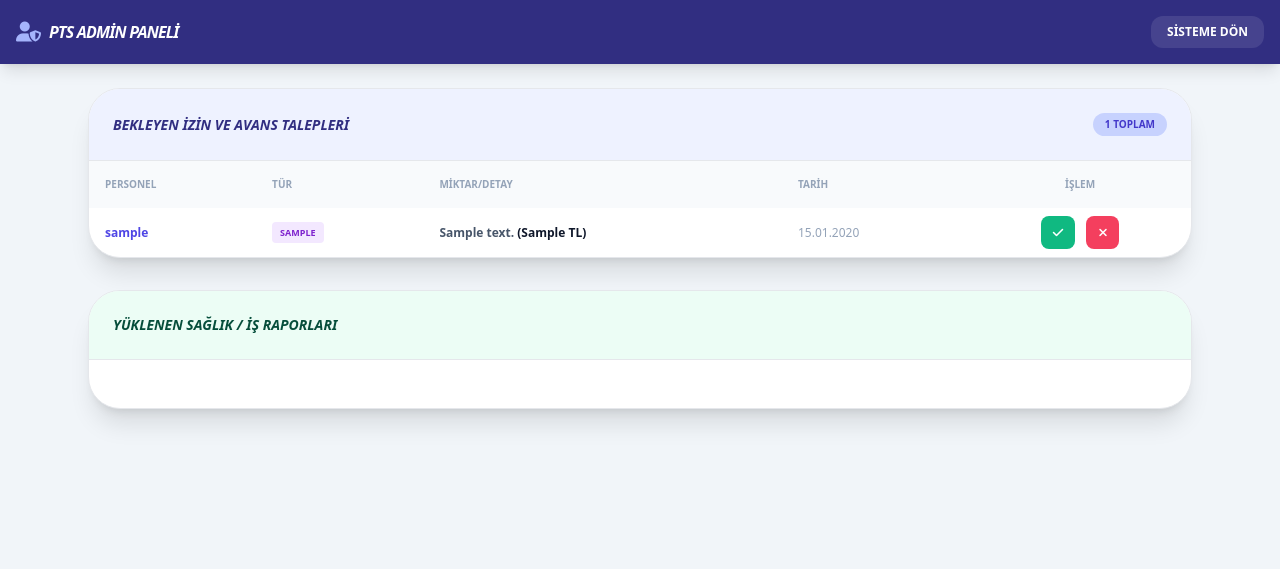
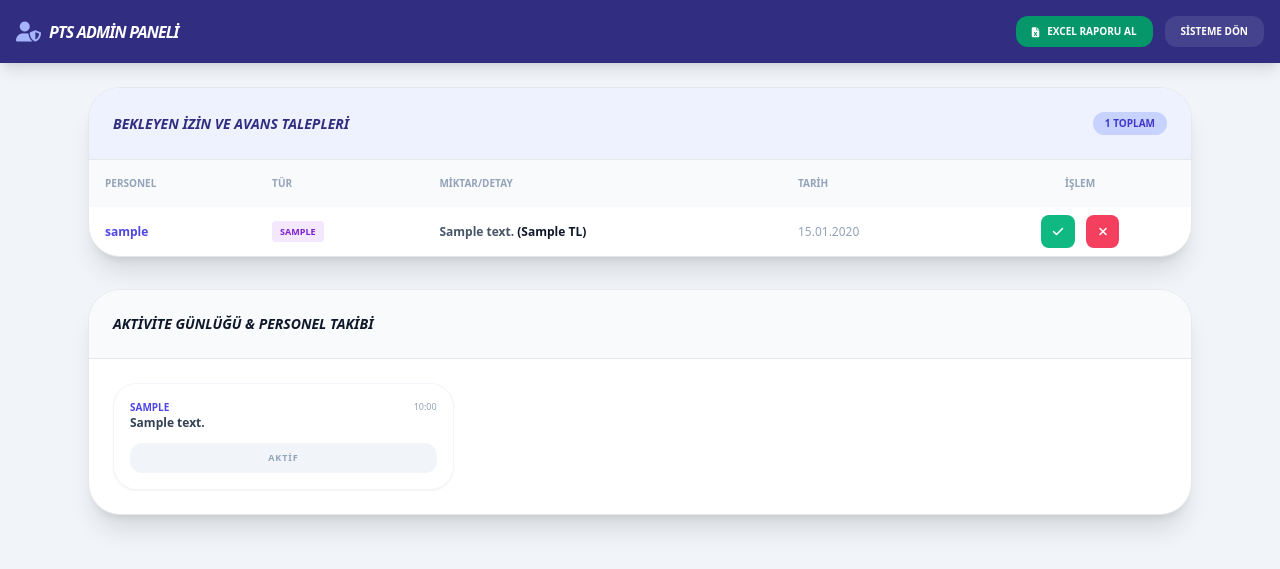
Before and after one commit to sametyalcin231/PTS_Sistemi, a Flask app: page /admin_panel in a window 1280 px wide. Shown: the top 569 px of the page. Run offline with Flask 3, Linux system fonts and the light colour scheme; a user stored in the database is signed in; data comes from the database, SQL or seed files in the repository; tables that the repository leaves empty hold one stand-in row (values such as "Sample post"); some libraries are stand-ins or nearby versions.

Commit message:
Update admin.html

```diff
--- a/templates/admin.html
+++ b/templates/admin.html
@@ -12,9 +12,14 @@
     <nav class="bg-indigo-900 text-white p-4 shadow-lg flex justify-between items-center sticky top-0 z-50">
         <div class="flex items-center gap-2">
             <i class="fa-solid fa-user-shield text-xl text-indigo-300"></i>
-            <h1 class="font-black italic tracking-tighter">PTS ADMİN PANELİ</h1>
+            <h1 class="font-black italic tracking-tighter uppercase">PTS ADMİN PANELİ</h1>
         </div>
-        <a href="/" class="bg-white/10 hover:bg-white/20 px-4 py-2 rounded-xl text-xs font-bold uppercase transition-all">Sisteme Dön</a>
+        <div class="flex items-center gap-3">
+            <a href="/admin/export" class="bg-emerald-600 hover:bg-emerald-700 text-white px-4 py-2 rounded-xl text-[10px] font-black uppercase transition-all flex items-center gap-2">
+                <i class="fa-solid fa-file-excel"></i> Excel Raporu Al
+            </a>
+            <a href="/" class="bg-white/10 hover:bg-white/20 px-4 py-2 rounded-xl text-[10px] font-black uppercase transition-all">Sisteme Dön</a>
+        </div>
     </nav>
 
     <main class="max-w-6xl mx-auto p-6 space-y-8">
@@ -58,36 +63,45 @@
         </div>
 
         <div class="bg-white rounded-[2rem] shadow-xl overflow-hidden border">
-            <div class="p-6 bg-emerald-50 border-b">
-                <h3 class="font-black text-emerald-900 uppercase italic text-sm">Yüklenen Sağlık / İş Raporları</h3>
+            <div class="p-6 bg-slate-50 border-b">
+                <h3 class="font-black text-slate-900 uppercase italic text-sm">Aktivite Günlüğü & Personel Takibi</h3>
             </div>
             <div class="grid grid-cols-1 md:grid-cols-2 lg:grid-cols-3 gap-4 p-6">
-                {% for l in logs if l.type == 'Rapor' %}
-                <div class="border rounded-3xl p-4 bg-slate-50 space-y-3 relative group">
+                {% for l in logs %}
+                <div class="border rounded-3xl p-4 bg-white space-y-3 relative shadow-sm border-slate-100">
                     <div class="flex justify-between items-start">
                         <div>
                             <p class="text-[10px] font-black text-indigo-600 uppercase">{{ l.username }}</p>
                             <p class="text-xs font-bold text-slate-700">{{ l.detail }}</p>
                         </div>
-                        <span class="text-[9px] text-slate-400">{{ l.created_at.strftime('%H:%M - %d.%m') }}</span>
+                        <span class="text-[9px] text-slate-400">{{ l.created_at.strftime('%H:%M') }}</span>
                     </div>
 
-                    {% if l.file_path %}
-                    <div class="relative overflow-hidden rounded-2xl border bg-black h-40">
+                    {% if l.type == 'Terminal' %}
+                    <div class="p-3 bg-indigo-50 rounded-2xl flex justify-between items-center">
+                        <span class="text-[9px] font-black text-indigo-400 uppercase">Geçen Süre:</span>
+                        <span class="text-xs font-black text-indigo-700">{{ get_duration(l.created_at, l.end_at) }}</span>
+                    </div>
+                    {% endif %}
+
+                    {% if l.type == 'Rapor' and l.file_path %}
+                    <div class="relative overflow-hidden rounded-2xl border bg-black h-32 group">
                         <img src="/static/uploads/{{ l.file_path }}" class="w-full h-full object-cover opacity-80 group-hover:opacity-100 transition-opacity">
-                        <a href="/static/uploads/{{ l.file_path }}" target="_blank" class="absolute inset-0 flex items-center justify-center bg-black/40 opacity-0 group-hover:opacity-100 transition-all text-white font-black text-xs">
-                            TAM EKRAN GÖRÜNTÜLE
+                        <a href="/static/uploads/{{ l.file_path }}" target="_blank" class="absolute inset-0 flex items-center justify-center bg-black/40 opacity-0 group-hover:opacity-100 transition-all text-white font-black text-[9px]">
+                            TAM EKRAN
                         </a>
-                    </div>
-                    {% else %}
-                    <div class="h-40 bg-slate-200 rounded-2xl flex items-center justify-center text-slate-400 italic text-[10px]">
-                        Görsel Yüklenmemiş
                     </div>
                     {% endif %}
 
                     <div class="flex gap-2">
+                        {% if l.status == 'Beklemede' %}
                         <a href="/admin/action/activity/{{ l.id }}/Onaylandı" class="flex-1 bg-emerald-100 text-emerald-700 py-2 rounded-xl text-[10px] font-black text-center hover:bg-emerald-200">ONAYLA</a>
                         <a href="/admin/action/activity/{{ l.id }}/Reddedildi" class="flex-1 bg-rose-100 text-rose-700 py-2 rounded-xl text-[10px] font-black text-center hover:bg-rose-200">REDDET</a>
+                        {% else %}
+                        <div class="w-full text-center py-2 bg-slate-100 rounded-xl text-[9px] font-black text-slate-400 uppercase tracking-widest">
+                            {{ l.status }}
+                        </div>
+                        {% endif %}
                     </div>
                 </div>
                 {% endfor %}
```
